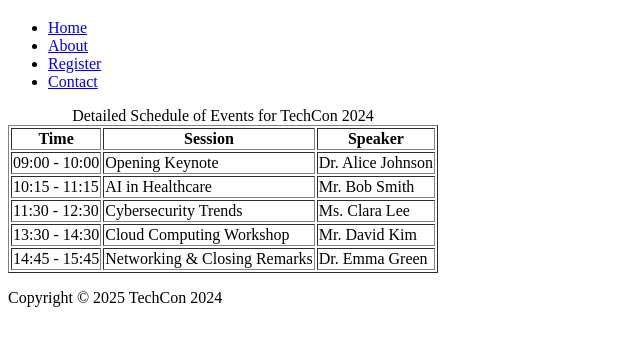
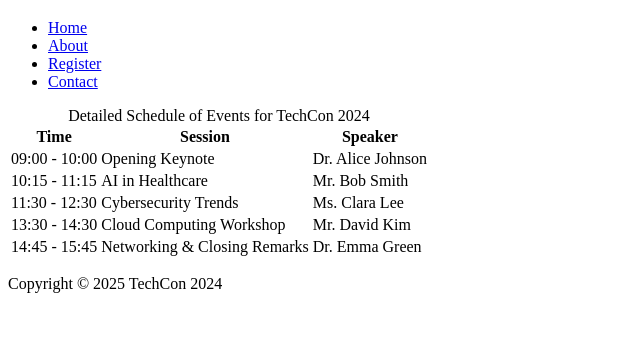
Before and after one commit to jackipbore/TechCon_HTML, a plain HTML site: page techcon_website/schedule.html in a window 1280 px wide. Shown: the part 61-406 px from the top of the page, without its empty margins (0-640 px from the left). Drawn offline with Linux system fonts and the light colour scheme.

Commit message:
Update schedule.html

```diff
--- a/techcon_website/schedule.html
+++ b/techcon_website/schedule.html
@@ -17,7 +17,7 @@
 </ul>
 </nav>
 </header>
-<main><table border="1"><caption>Detailed Schedule of Events for TechCon 2024</caption><thead><tr><th scope="col">Time</th><th scope="col">Session</th><th scope="col">Speaker</th></tr></thead><tbody><tr><td>09:00 - 10:00</td><td>Opening Keynote</td><td>Dr. Alice Johnson</td></tr><tr><td>10:15 - 11:15</td><td>AI in Healthcare</td><td>Mr. Bob Smith</td></tr><tr><td>11:30 - 12:30</td><td>Cybersecurity Trends</td><td>Ms. Clara Lee</td></tr><tr><td>13:30 - 14:30</td><td>Cloud Computing Workshop</td><td>Mr. David Kim</td></tr><tr><td>14:45 - 15:45</td><td>Networking & Closing Remarks</td><td>Dr. Emma Green</td></tr></tbody></table></main>
+<main><table><caption>Detailed Schedule of Events for TechCon 2024</caption><thead><tr><th scope="col">Time</th><th scope="col">Session</th><th scope="col">Speaker</th></tr></thead><tbody><tr><td>09:00 - 10:00</td><td>Opening Keynote</td><td>Dr. Alice Johnson</td></tr><tr><td>10:15 - 11:15</td><td>AI in Healthcare</td><td>Mr. Bob Smith</td></tr><tr><td>11:30 - 12:30</td><td>Cybersecurity Trends</td><td>Ms. Clara Lee</td></tr><tr><td>13:30 - 14:30</td><td>Cloud Computing Workshop</td><td>Mr. David Kim</td></tr><tr><td>14:45 - 15:45</td><td>Networking & Closing Remarks</td><td>Dr. Emma Green</td></tr></tbody></table></main>
 <footer><p>Copyright &copy; 2025 TechCon 2024</p></footer>
 </body>
 </html>
```
